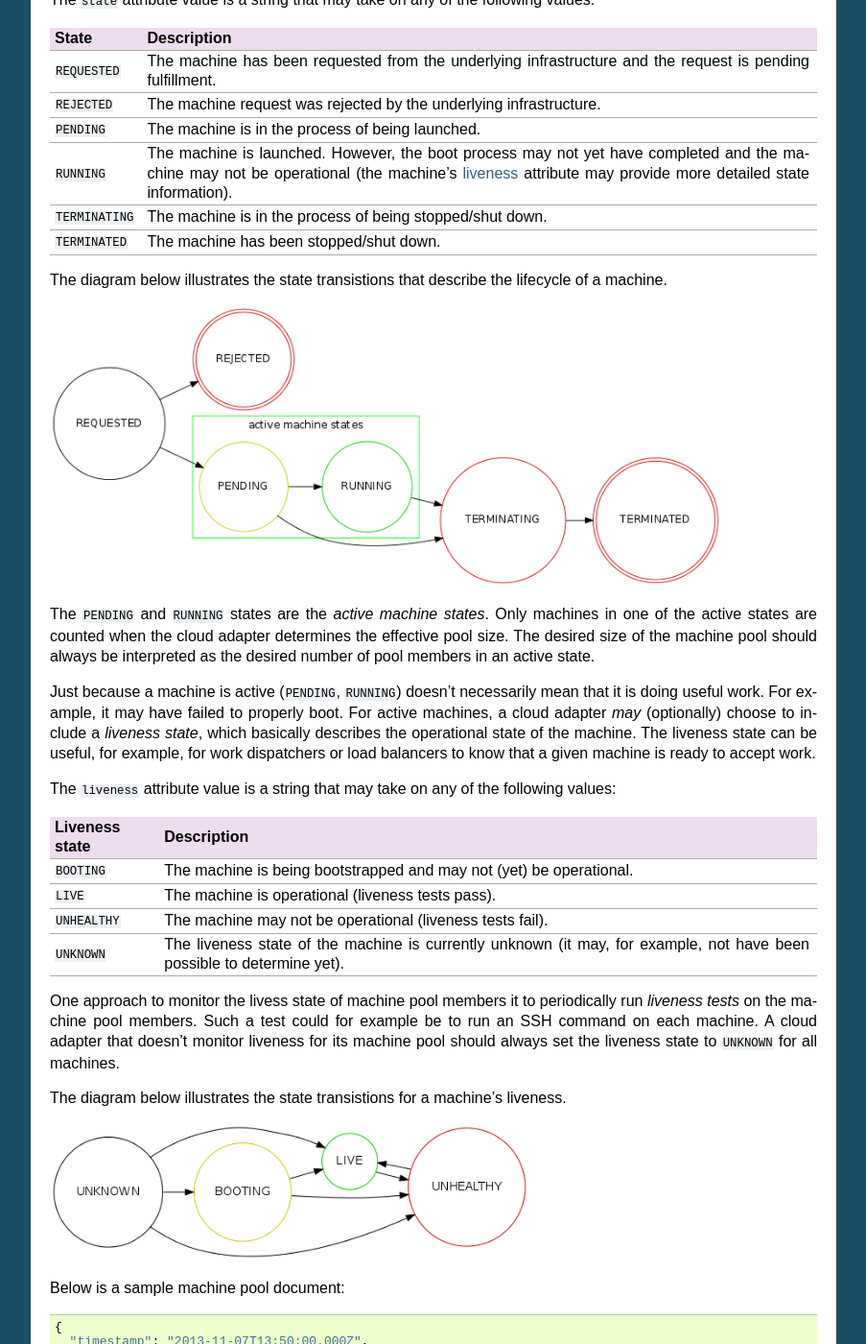
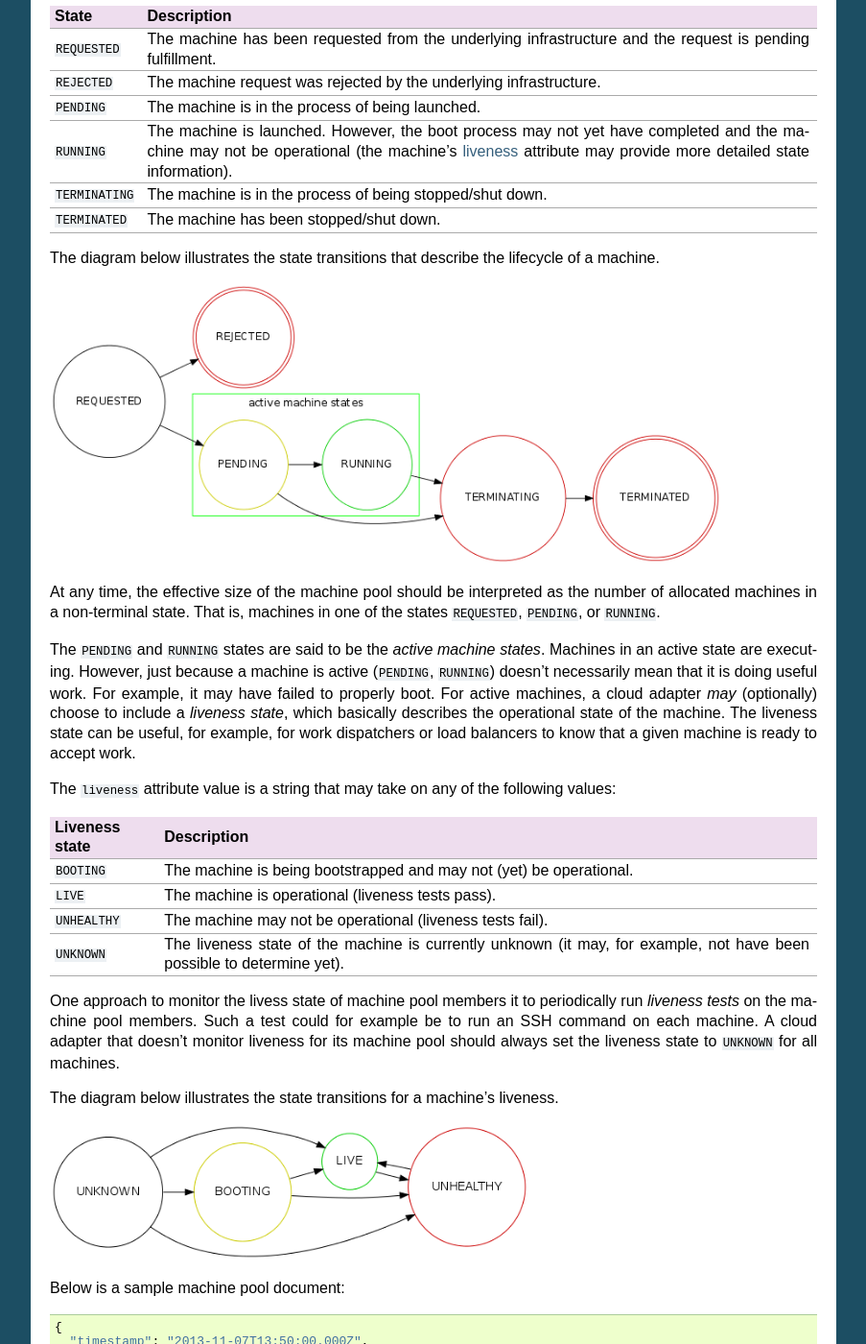
Before and after one commit to elastisys/cloudpool.restapi, a Sphinx documentation site: the page built from docs/api.rst, in a window 1280 px wide and 1400 px high, scrolled down 2155 px. Shown: the whole window at 96% size, without its empty margins (198-1101 px from the left). Built offline with Sphinx 7.4.7, drawn with Linux system fonts in a browser that asks for light colours; some of the changed text lies outside the part shown.

Commit message:
changed definition of 'effective size' to include REQUESTED machines

```diff
--- a/docs/api.rst
+++ b/docs/api.rst
@@ -33,9 +33,9 @@ Operations
 ``POST /pool``
 **************
 
-  - Description: Sets the desired number of *active* machines in the machine pool.
+  - Description: Sets the desired number of machines in the machine pool.
 
-  - Input: The desired number of active machine instances in the pool as a :ref:`resize_request_message`.
+  - Input: The desired number of machine instances in the pool as a :ref:`resize_request_message`.
 
   - Output:
 
@@ -58,7 +58,7 @@ Resize request message
 
 +--------------+-----------------------------------------------------------+
 | Description  | A message used to request that the machine pool be        |
-|              | resized to a desired number of active machine instances.  |
+|              | resized to a desired number of machine instances.         |
 +--------------+-----------------------------------------------------------+
 | Content type |  ``application/json``                                     |
 +--------------+-----------------------------------------------------------+
@@ -69,8 +69,7 @@ Sample document: ::
 
      { "desiredCapacity": 3 }
 
-States that we want three active (``PENDING`` or ``RUNNING``) machine
-instances in the pool.
+States that we want three machine instances in the pool.
 
 .. _error_response_message:
 
@@ -173,18 +172,19 @@ The ``state`` attribute value is a string that may take on any of the following
 | ``TERMINATED``  | The machine has been stopped/shut down.                             |
 +-----------------+---------------------------------------------------------------------+
 
-The diagram below illustrates the state transistions that describe the lifecycle of a machine.
+The diagram below illustrates the state transitions that describe the lifecycle of a machine.
 
 .. image:: images/machinestates.png
   :width: 700px
 
-The ``PENDING`` and ``RUNNING`` states are the *active machine states*. Only machines
-in one of the active states are counted when the cloud adapter determines the
-effective pool size. The desired size of the machine pool should always be interpreted
-as the desired number of pool members in an active state.
+At any time, the effective size of the machine pool should be interpreted as the
+number of allocated machines in a non-terminal state. That is, machines in one of
+the states ``REQUESTED``, ``PENDING``, or ``RUNNING``.
 
-Just because a machine is active (``PENDING``, ``RUNNING``) doesn't necessarily
-mean that it is doing useful work. For example, it may have failed to properly boot.
+The ``PENDING`` and ``RUNNING`` states are said to be the *active machine
+states*. Machines in an active state are executing. However, just because a machine
+is active (``PENDING``, ``RUNNING``) doesn't necessarily mean that it is doing
+useful work. For example, it may have failed to properly boot.
 For active machines, a cloud adapter *may* (optionally) choose to include a *liveness state*,
 which basically describes the operational state of the machine. The liveness state can
 be useful, for example, for work dispatchers or load balancers to know that a given machine
@@ -213,7 +213,7 @@ an SSH command on each machine. A cloud adapter that doesn't monitor liveness fo
 pool should always set the liveness state to ``UNKNOWN`` for all machines.
 
 
-The diagram below illustrates the state transistions for a machine's liveness.
+The diagram below illustrates the state transitions for a machine's liveness.
 
 .. image:: images/liveness_states.png
   :width: 500px
```
